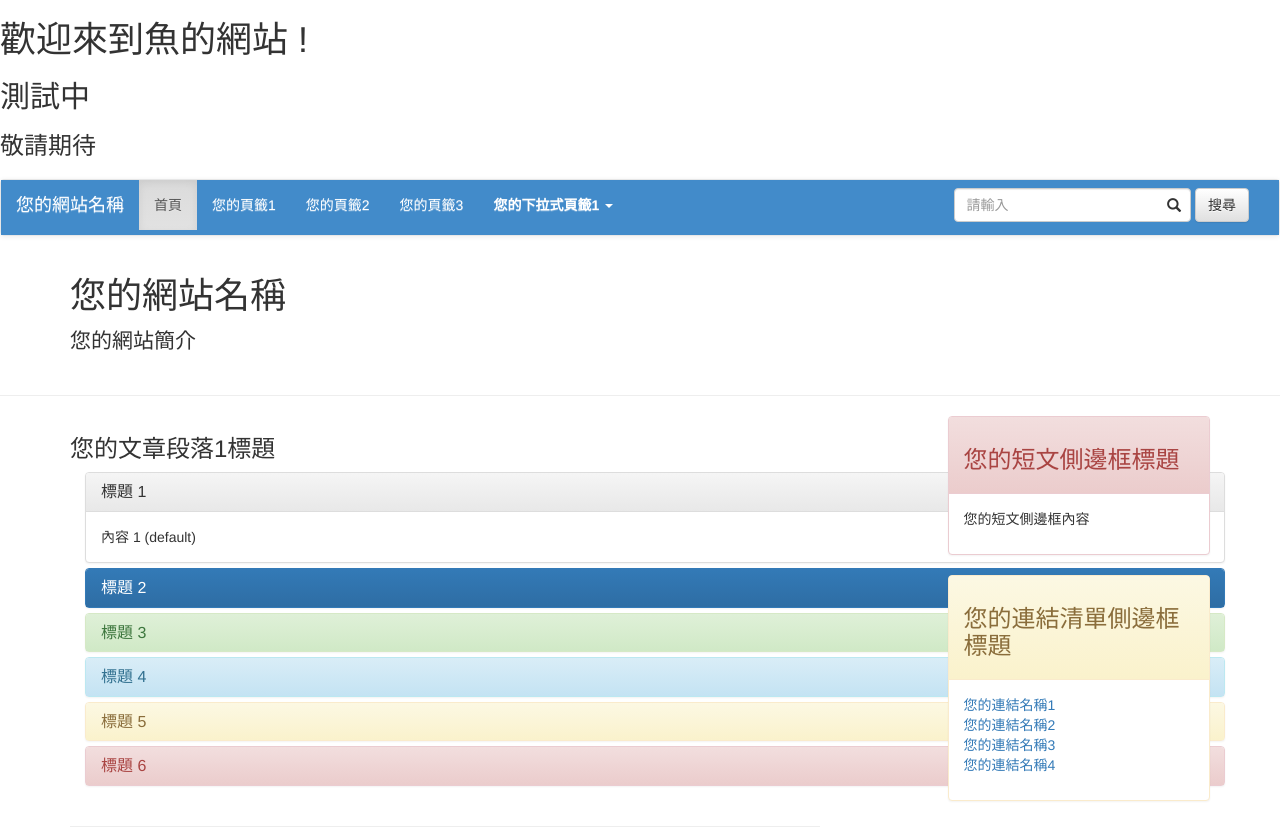
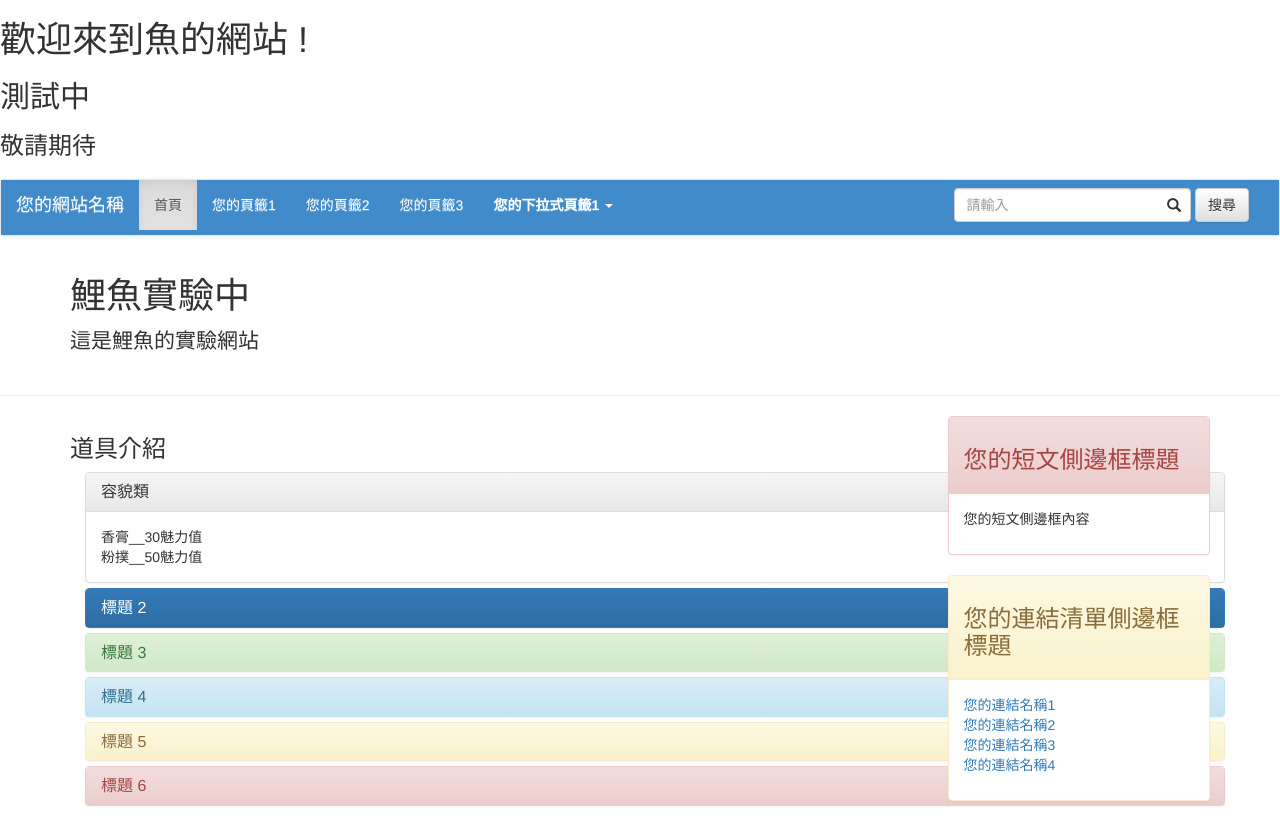
Before and after one commit to Kiki00552211/kiki00552211.github.io, a plain HTML site: page index.htm in a window 1280 px wide. Shown: the top 830 px of the page. Drawn offline with nearby package versions, Linux system fonts and the light colour scheme.

Commit message:
Update index.htm

```diff
--- a/index.htm
+++ b/index.htm
@@ -29,7 +29,7 @@
     <meta charset="utf-8">
     <meta http-equiv="X-UA-Compatible" content="IE=edge">
     <meta name="viewport" content="width=device-width, initial-scale=1">
-    <title>您的網站標題</title>
+    <title>鯉魚實驗中</title>
     <link rel="stylesheet" href="https://maxcdn.bootstrapcdn.com/bootstrap/3.3.7/css/bootstrap.min.css">
     <link rel="stylesheet" href="https://maxcdn.bootstrapcdn.com/bootstrap/3.3.7/css/bootstrap-theme.min.css">
     <script src="https://code.jquery.com/jquery-3.2.1.min.js"></script>
@@ -84,8 +84,8 @@
     <!-- 頁首 -->
     <header>
       <div class="container">
-        <h1>您的網站名稱</h1>
-        <p class="lead">您的網站簡介</p>
+        <h1>鯉魚實驗中</h1>
+        <p class="lead">這是鯉魚的實驗網站</p>
       </div>
     </header>
 
@@ -96,18 +96,18 @@
         <!-- 文章 -->
         <article>
           <div class="col-sm-8">
-            <h3>您的文章段落1標題</h3>
+            <h3>道具介紹</h3>
             <!-- 內容 -->
 		   <div class="container">
       <div class="panel-group" id="accordion">
         <div class="panel panel-default">
           <div class="panel-heading">
             <h4 class="panel-title">
-              <a data-toggle="collapse" data-parent="#accordion" href="#collapse1">標題 1</a>
+              <a data-toggle="collapse" data-parent="#accordion" href="#collapse1">容貌類</a>
             </h4>
           </div>
           <div id="collapse1" class="panel-collapse collapse in">
-            <div class="panel-body">內容 1 (default)</div>
+            <div class="panel-body">香膏__30魅力值<br>粉撲__50魅力值</div>
           </div>
         </div>
         <div class="panel panel-primary">
```
